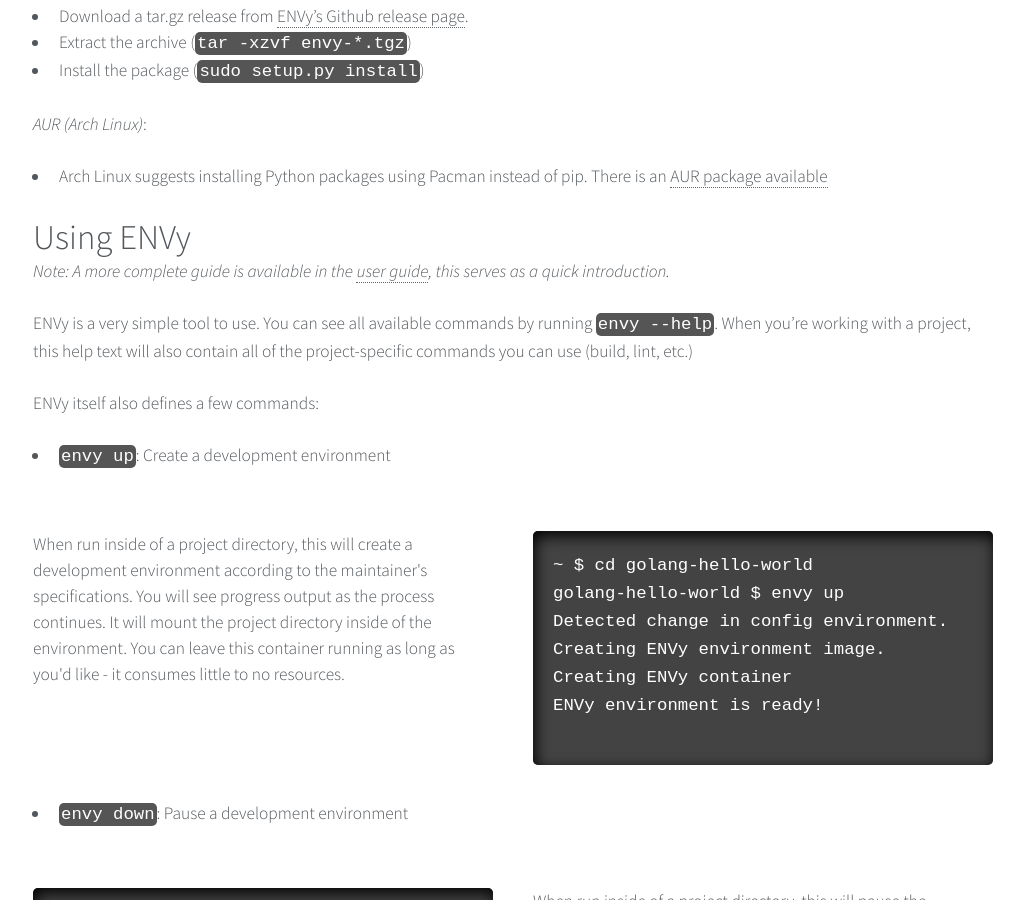
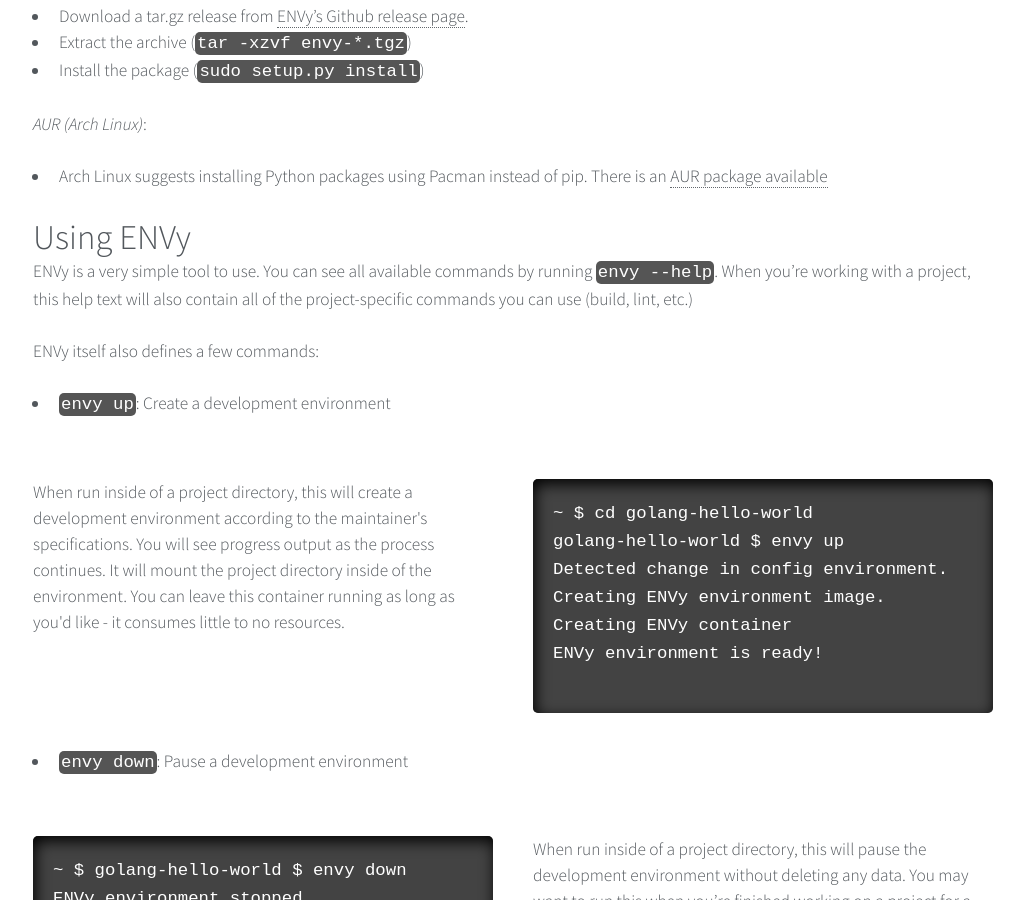
Before and after one commit to envy-project/envy-project.github.io, a Jekyll site: the page built from getting-started.md, in a window 1280 px wide and 900 px high, scrolled down 668 px. Shown: the whole window, without its empty margins (127-1151 px from the left). Built offline with Jekyll 4.4.1, drawn with Linux system fonts in a browser that asks for light colours.

Commit message:
remove ref to user guide

```diff
--- a/getting-started.md
+++ b/getting-started.md
@@ -24,7 +24,6 @@
 
 Using ENVy
 ---
-*Note: A more complete guide is available in the [user guide](user-guide.html), this serves as a quick introduction.*
 
 ENVy is a very simple tool to use. You can see all available commands by running `envy --help`. When you're working with a project, this help text will also contain all of the project-specific commands you can use (build, lint, etc.)
 
```
